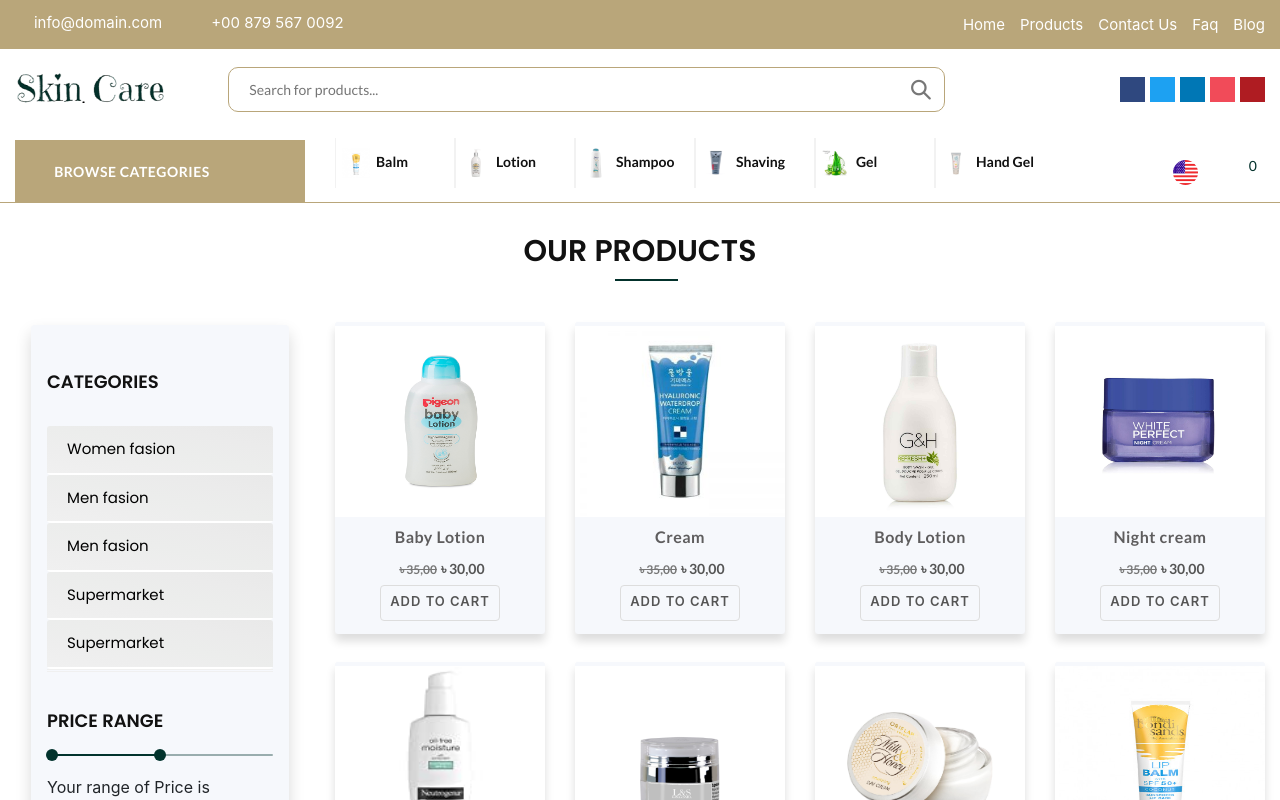
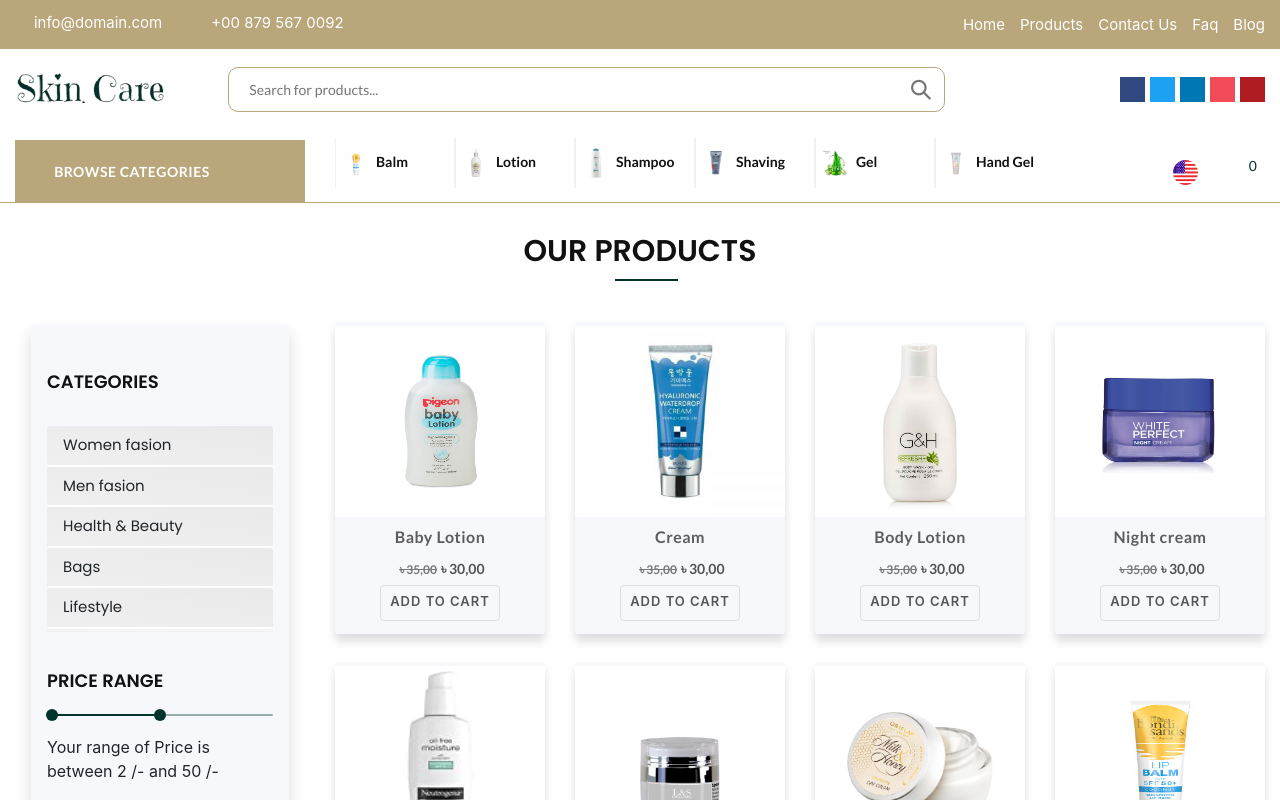
Before and after one commit to Ifratbinte/skin-care-react, a React (Create React App) app: page /product in a window 1280 px wide. Shown: the top 800 px of the page. Built offline with nearby package versions, Linux system fonts and the light colour scheme; a web font is replaced by a local one.

Commit message:
category collapse

```diff
--- /dev/null
+++ b/src/pages/component/category/MyCate.jsx
@@ -0,0 +1,29 @@
+import React, {useState} from 'react'
+
+const MyCate = ({category}) => {
+    const [show, setShow] = useState(false);
+    return (
+        <>
+            <div className="card border-0">
+                <div className="card-header d-flex justify-content-between align-items-center py-2 px-3 border-0"  onClick={() =>setShow(!show)}>
+                    <span>{category}</span>
+                    {show? <i className="icon icon-minus fa fa-minus"></i> : <i className="icon icon-plus fa fa-plus"></i>}
+                </div>
+                {show && <div className="card-body p-2">
+                    <div className="list-group">
+                        <a href="/" className="list-group-item list-group-item-action border-0">
+                            <i className="fa fa-angle-right"></i>Lady bags
+                        </a>
+                    </div>
+                    <div className="list-group">
+                        <a href="/" className="list-group-item list-group-item-action border-0">
+                            <i className="fa fa-angle-right"></i>Lady bags
+                        </a>
+                    </div>
+                </div>}
+            </div>
+        </>
+
+    )
+}
+export default MyCate;
--- /dev/null
+++ b/src/pages/component/category/productCate.jsx
@@ -0,0 +1,23 @@
+const ProductCate = [
+    {
+        id : 1,
+        category : 'Women fasion'
+    },
+    {
+        id : 2,
+        category : 'Men fasion'
+    },
+    {
+        id : 3,
+        category : 'Health & Beauty'
+    },
+    {
+        id : 4,
+        category : 'Bags'
+    },
+    {
+        id : 5,
+        category : 'Lifestyle'
+    }
+]
+export default ProductCate;
--- a/src/pages/component/product/productPageleft.jsx
+++ b/src/pages/component/product/productPageleft.jsx
@@ -1,99 +1,26 @@
-import React from 'react'
+import React, {useState} from 'react'
 import PriceRange from './priceRange'
+import ProductCate from '../category/productCate'
+import MyCate from '../category/MyCate';
 
-function productPageleft() {
+const ProductPageleft = () => {
+    const [productCate] = useState(ProductCate);
   return (
     <div className="col-lg-4 col-xl-3 ">
         <div className="left-sidebar p-3 shadow rounded m-3 pb-4">
             <div className="category-part bottom-border padding-btm">
                 <h5 className="section-header">Categories</h5>
                 <div className="list-group mt-4">
-                    <div id="accordion">
-                        <div className="card border-0">
-                            <div className="card-header border-0" id="headingOne">
-
-                                <a className="icon-collapse collapsed" data-toggle="collapse" data-target="#collapseOne" aria-expanded="true" aria-controls="collapseOne" href="/">
-                            Women fasion
-                        </a>
-
-                            </div>
-                            <div id="collapseOne" className="collapse" aria-labelledby="headingOne" data-parent="#accordion">
-                                <div className="card-body p-2">
-                                    <div className="list-group">
-                                        <a href="/" className="list-group-item list-group-item-action border-0"><i
-                                    className="fa fa-angle-right"></i>
-                                Lady bags
-                            </a>
-                                    </div>
-                                    <div className="list-group">
-                                        <a href="/" className="list-group-item list-group-item-action border-0"><i
-                                    className="fa fa-angle-right"></i>
-                                Lady bags
-                            </a>
-                                    </div>
-                                    <div className="list-group">
-                                        <div id="subAccordion1">
-                                            <div className="card border-0">
-                                                <div className="card-header sub-card-headerOne border-0" id="subHeadingOne">
-
-                                                    <a className="icon-collapse-inside collapsed" data-toggle="collapse" data-target="#subCollapseOne" aria-expanded="true" aria-controls="subCollapseOne" href="/"><i className="fa fa-angle-right"></i>
-                                                Lady bags
-                                            </a>
-                                                </div>
-                                                <div id="subCollapseOne" className="collapse" aria-labelledby="subHeadingOne" data-parent="#subAccordion1">
-                                                    <div className="card-body p-2">
-                                                        <div className="list-group">
-                                                            <a href="/" className="list-group-item list-group-item-action border-0"><i
-                                                            className="fa fa-angle-right"></i>
-                                                        Small bags
-                                                    </a>
-                                                        </div>
-
-                                                        <div className="list-group">
-                                                            <a href="/" className="list-group-item list-group-item-action border-0"><i
-                                                            className="fa fa-angle-right"></i>
-                                                        Small bags
-                                                    </a>
-                                                        </div>
-
-                                                        <div className="list-group">
-                                                            <a href="/" className="list-group-item list-group-item-action border-0"><i
-                                                            className="fa fa-angle-right"></i>
-                                                        Small bags
-                                                    </a>
-                                                        </div>
-
-                                                        <div className="list-group">
-                                                            <a href="/" className="list-group-item list-group-item-action border-0"><i
-                                                            className="fa fa-angle-right"></i>
-                                                        Small bags
-                                                    </a>
-                                                        </div>
-                                                    </div>
-                                                </div>
-                                            </div>
-                                        </div>
-                                    </div>
-                                </div>
-                                <div className="list-group">
-                                    <a href="/" className="list-group-item list-group-item-action border-0"><i
-                                    className="fa fa-angle-right"></i>
-                                Lady bags
-                            </a>
-                                </div>
-                                <div className="list-group">
-                                    <a href="/" className="list-group-item list-group-item-action border-0"><i
-                                    className="fa fa-angle-right"></i>
-                                Lady bags
-                            </a>
-                                </div>
-
-                            </div>
-                        </div>
-                    </div>
+                    {
+                        productCate.map((currentElem) => {
+                            const {id} = currentElem
+                            return <MyCate key={id} {...currentElem}/>
+                        })
+                    }
+                    {/*  */}
 
 
-                    <div id="accordion1">
+                    {/* <div id="accordion1">
                         <div className="card border-0">
                             <div className="card-header border-0" id="headingTwo">
 
@@ -424,7 +351,7 @@
 
                             </div>
                         </div>
-                    </div>
+                    </div> */}
                 </div>
             </div>
             <div className="price-range-slider bottom-border pb-5 mt-2">
@@ -474,4 +401,4 @@
     </div>
   )
 }
-export default productPageleft;
+export default ProductPageleft;
```
